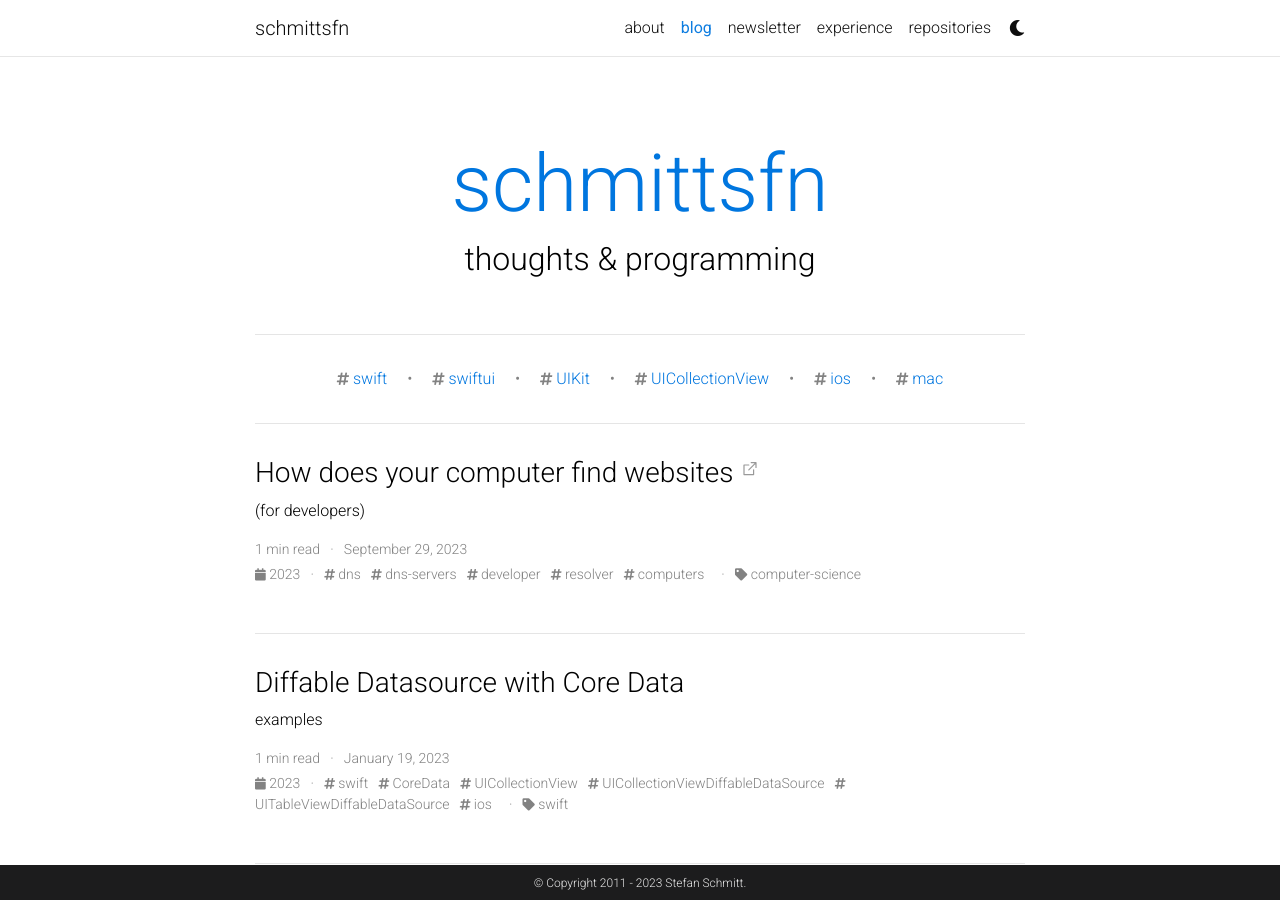
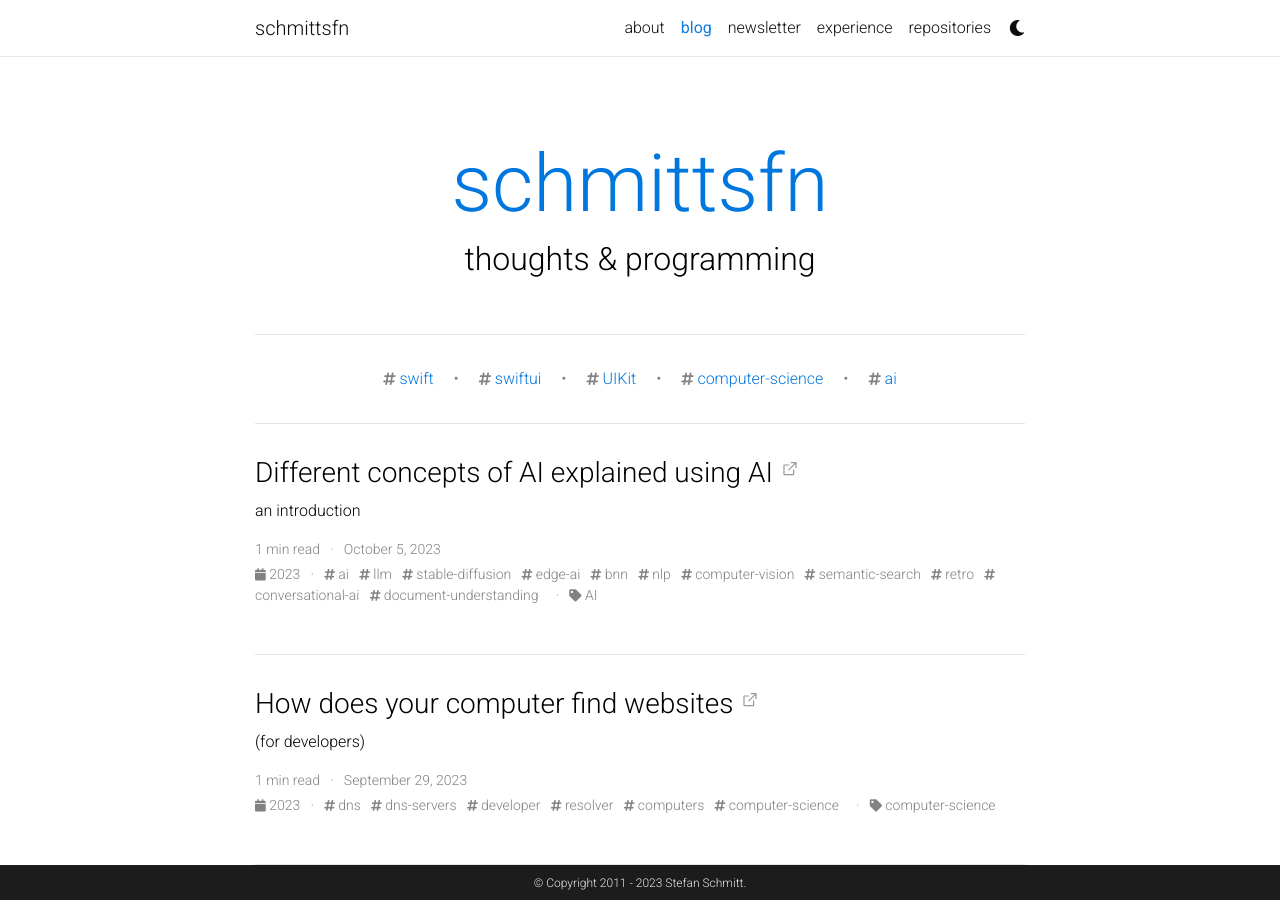
Before and after one commit to schmittsfn/schmittsfn.github.io, a Jekyll site: the page built from blog/index.html, in a window 1280 px wide and 900 px high. Built offline with Jekyll 4.4.1, drawn with Linux system fonts in a browser that asks for light colours; the list of posts is cut into pages by our own code; comment, search, counter and statistics services are not loaded; a style sheet for code colours, icons or effects is not loaded.

Commit message:
feat: Add AI article

```diff
--- a/_config.yml
+++ b/_config.yml
@@ -222,7 +222,7 @@ jekyll-archives:
     tag: '/blog/tag/:name/'
     category: '/blog/category/:name/'
 
-display_tags: ['swift', 'swiftui', 'UIKit', 'UICollectionView', 'ios', 'mac'] # this tags will be dispalyed on the front page of your blog
+display_tags: ['swift', 'swiftui', 'UIKit', 'computer-science', 'ai'] # this tags will be dispalyed on the front page of your blog
 
 # -----------------------------------------------------------------------------
 # Jekyll Scholar
```
Also changed, not shown: _posts/2023-09-29-how-does-your-computer-find-websites copy.md (renamed from _posts/2023-09-29-how-does-your-computer-find-websites.md, +1 -1 lines), _posts/2023-10-05-different-concepts-of-ai-explained-using-ai.md (added, +8 -0 lines).
